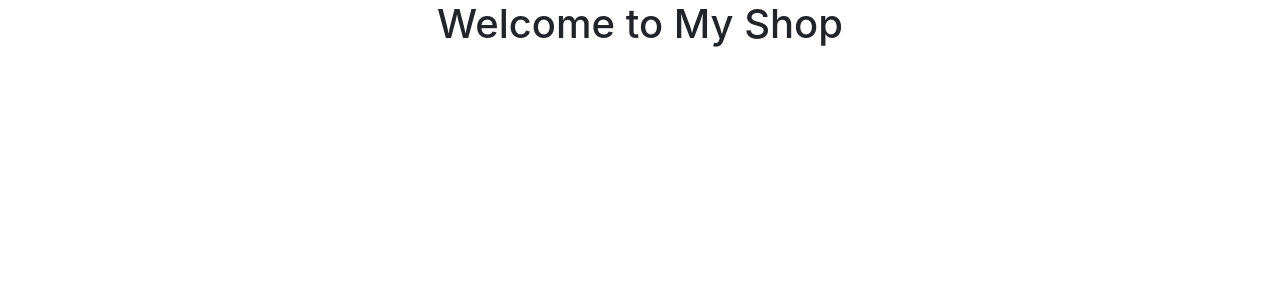
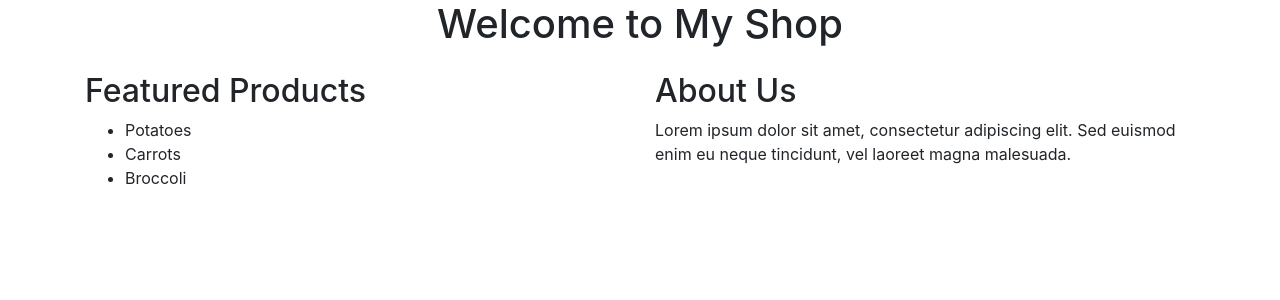
Before and after one commit to ignamart03/Symfony-shop, a Symfony app: template templates/home/index.html.twig in a window 1280 px wide. Shown: the part 56-356 px from the top of the page. Run offline with Twig, Linux system fonts and the light colour scheme; the template is opened without the code that fills it, so the values that code supplies are empty; some libraries are stand-ins or nearby versions.

Commit message:
Update index.html.twig

```diff
--- a/templates/home/index.html.twig
+++ b/templates/home/index.html.twig
@@ -4,6 +4,21 @@
 
 {% block body %}
     <div class="container">
-        <h1 class="text-center">Welcome to My Shop</h1>
+  <h1 class="text-center">Welcome to My Shop</h1>
+  <div class="row mt-4">
+      <br>
+    <div class="col-md-6">
+      <h2>Featured Products</h2>
+      <ul>
+        <li>Potatoes</li>
+        <li>Carrots</li>
+        <li>Broccoli</li>
+      </ul>
     </div>
+    <div class="col-md-6">
+      <h2>About Us</h2>
+      <p>Lorem ipsum dolor sit amet, consectetur adipiscing elit. Sed euismod enim eu neque tincidunt, vel laoreet magna malesuada.</p>
+    </div>
+  </div>
+</div>
 {% endblock %}
```
